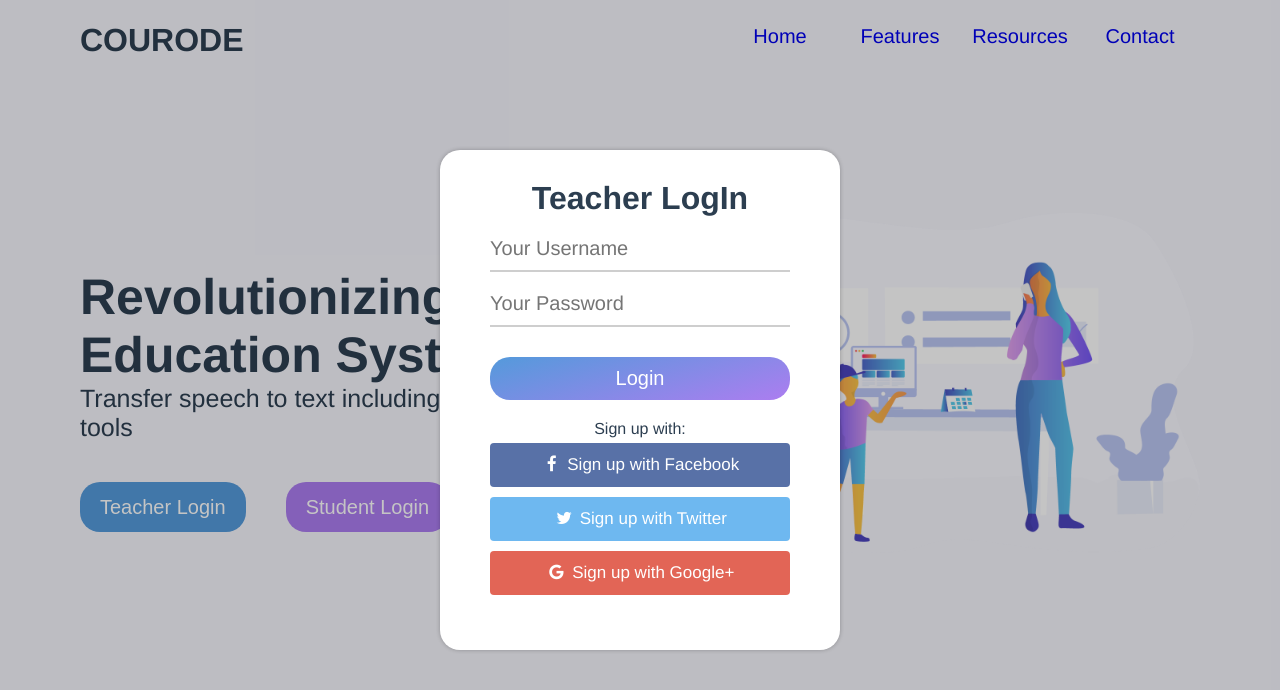
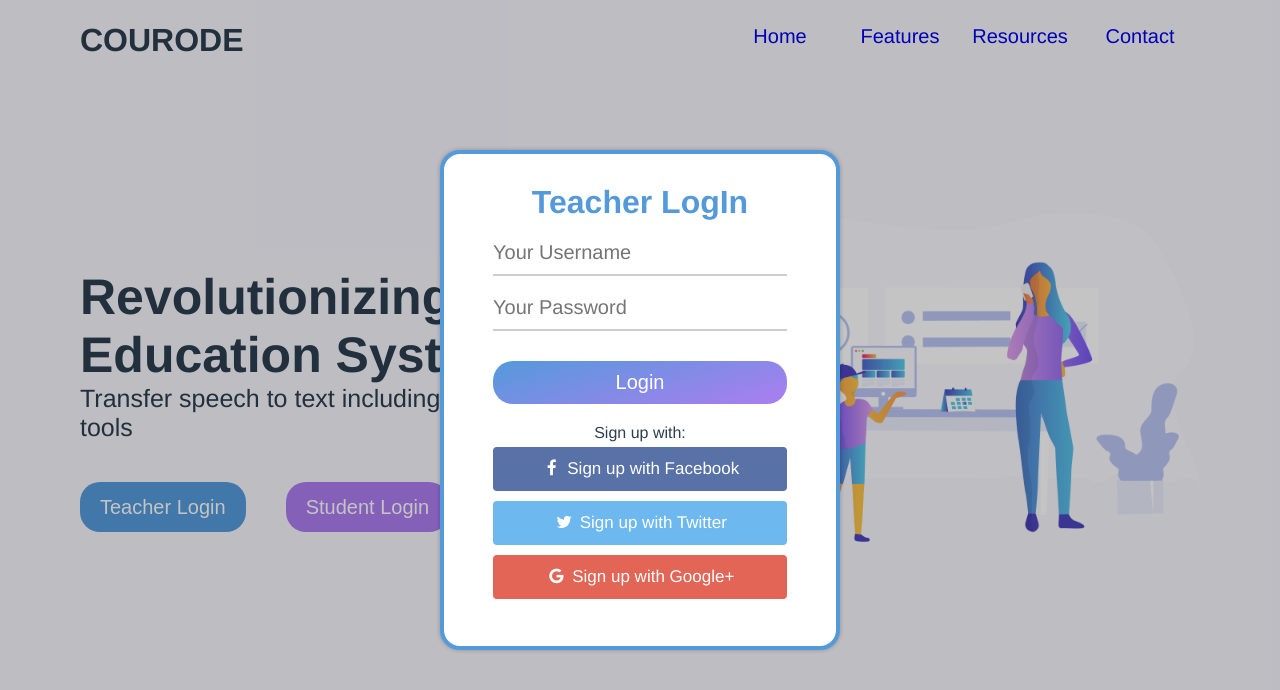
Before and after one commit to ryan-lam/polyhacks2022, a Vue app in the folder frontend/: page / in a window 1280 px wide. Both pictures are taken after a click on the button "Teacher Login". Shown: the top 690 px of the page. Built offline with nearby package versions, Linux system fonts and the light colour scheme.

Commit message:
Finished login modal

```diff
--- a/frontend/src/components/Login.vue
+++ b/frontend/src/components/Login.vue
@@ -1,6 +1,6 @@
 <template>
-    <main class="form">
-        <h1>{{logintype}} LogIn</h1>
+    <main class="form" :style="{'border-color': bordercolour}">
+        <h1 :style="{'color': bordercolour}">{{logintype}} LogIn</h1>
         <input type="text" placeholder="Your Username" :style="{'--bgColor': bordercolour}">
         <input type="password" placeholder="Your Password" :style="{'--bgColor': bordercolour}">
         <button class="logbtn">Login</button>
@@ -50,6 +50,8 @@ h1{
     height: 500px;
     box-shadow: 0 0 4px 0px rgba(0, 0, 0, 0.247);
     background-color: white;
+    border: 4px solid #549adb;
+
 }
 input{
     display: block;
@@ -77,6 +79,11 @@ input{
 
     background: rgb(172,125,240);
     background: linear-gradient(344deg, rgba(172,125,240,1) 0%, rgba(84,154,219,1) 100%);
+
+    &:hover{
+        background: rgb(138,88,207);
+        background: linear-gradient(344deg, rgba(138,88,207,1) 0%, rgba(63,124,180,1) 100%);
+    }
 }
 
 p{
--- a/frontend/src/views/Home.vue
+++ b/frontend/src/views/Home.vue
@@ -1,5 +1,7 @@
 <template>
-	<div class="shadow" v-show="showed" @click="close"></div>
+	<div class="shadow" v-show="showed" @click="close">
+
+	</div>
 	<main>
 		<nav>
 			<h1>COURODE</h1>
```
